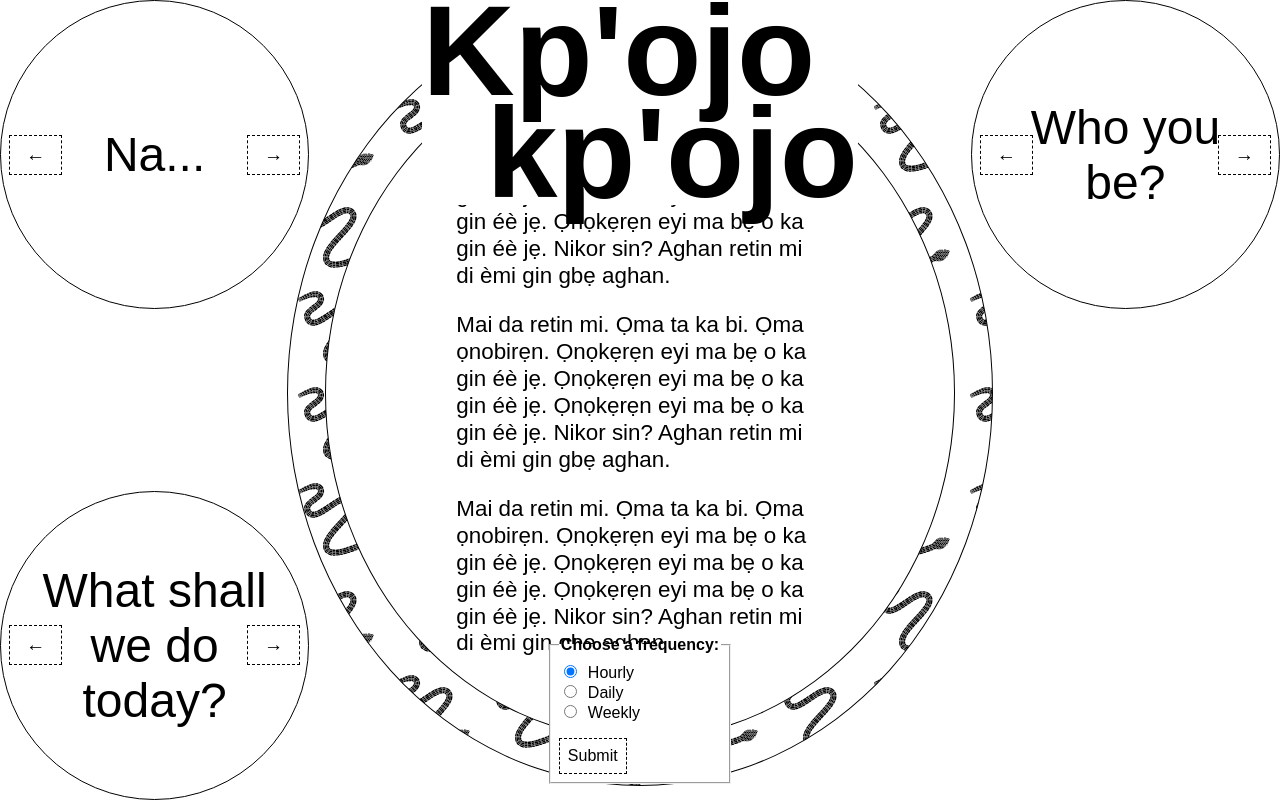
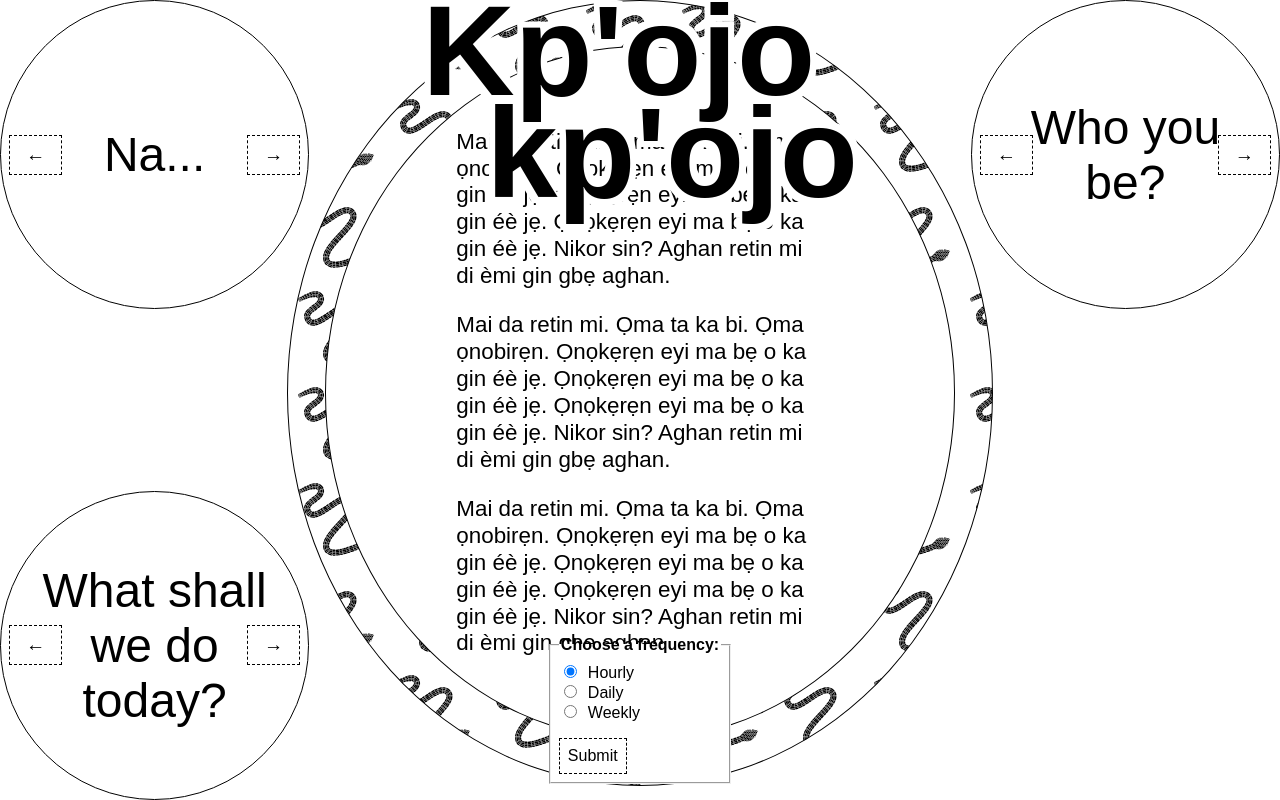
Before and after one commit to oa495/ojo-kan, a Vue app: page / in a window 1280 px wide. Built offline with nearby package versions, Linux system fonts and the light colour scheme; a web font is replaced by a local one.

Commit message:
add text shadow to heading

```diff
--- a/src/App.vue
+++ b/src/App.vue
@@ -145,7 +145,11 @@ h1 {
   position: absolute;
   z-index: 999;
   top: 0;
-  background-color: white;
+ text-shadow:
+    6px 6px 0 #fff,
+    -6px 6px 0 #fff,
+    -6px -6px 0 #fff,
+    6px -6px 0 #fff;
 }
 
 button {
```
